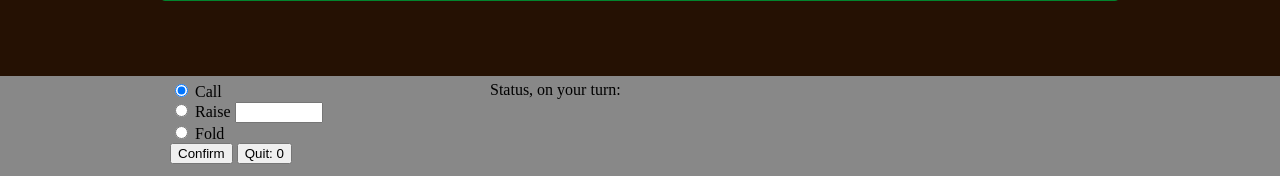
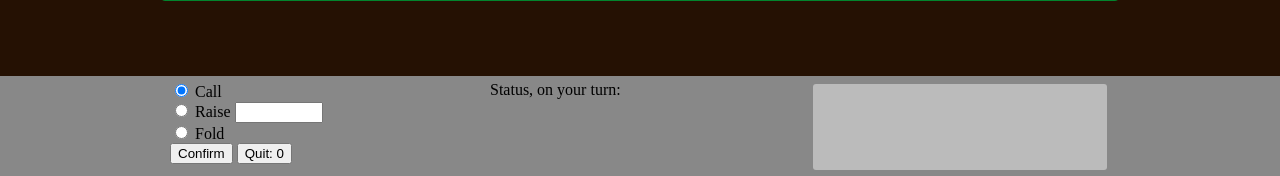
Before and after one commit to IN12/PokerSite, a PHP site: page / in a window 1280 px wide. Shown: the part 624-800 px from the top of the page. Run offline with PHP 8.4, Linux system fonts and the light colour scheme; data that the repository does not hold is empty; some libraries are stand-ins or nearby versions.

Commit message:
minor css revisions

```diff
--- a/css/global.css
+++ b/css/global.css
@@ -54,6 +54,8 @@
 position:absolute;
 background-size:contain;
 border-radius:3px;
+width:100px;
+height:145px;
 }
 
 .player-info-field
@@ -71,7 +73,7 @@
 padding:2px;
 }
 
-#log
+#info
 {
 background-color:#BBB;
 border-radius:3px;
--- a/js/client.js
+++ b/js/client.js
@@ -193,8 +193,6 @@
 	card.style.top = y+'px';
 	card.style.display = "none";
 	//card.style.backgroundImage = "url('images/cards_small/back.png')";
-	card.style.width = '100px';
-	card.style.height = '145px';
 	main_table.appendChild(card);
 }
 
```
